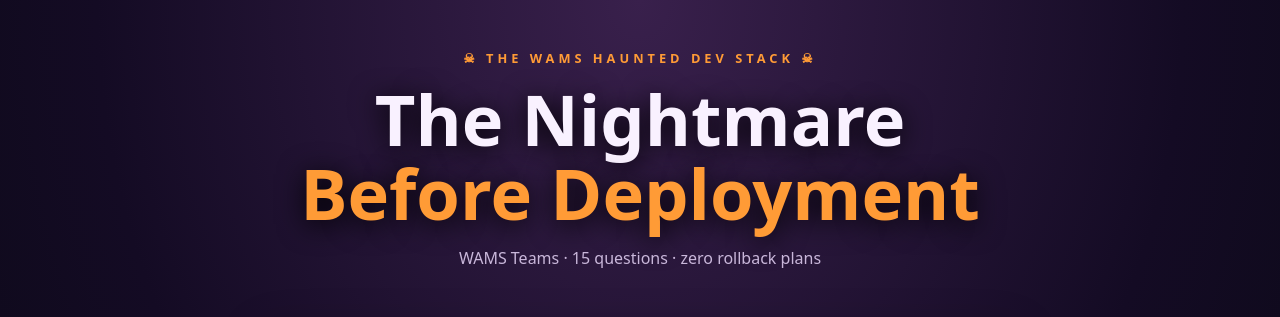
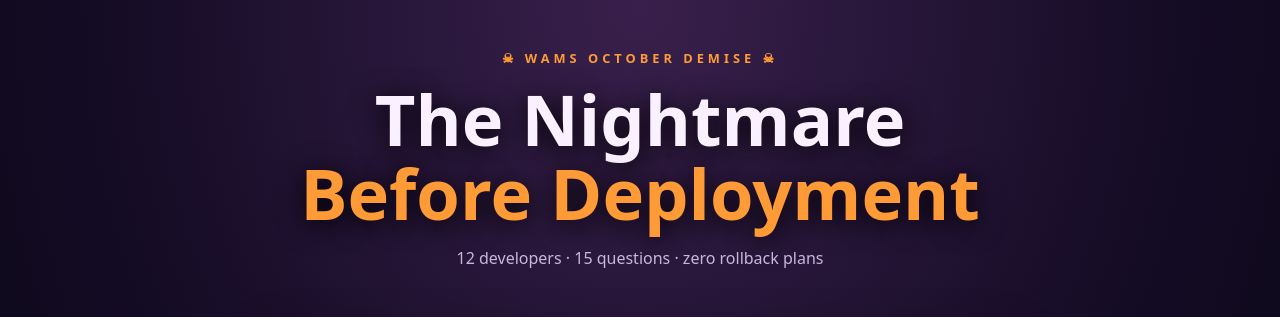
Before and after one commit to rolltacker/wams, a website: page public/index.html in a window 1280 px wide. Shown: the top 317 px of the page. Drawn offline with nearby package versions, Linux system fonts and the light colour scheme; no server answers.

Commit message:
Update index.html

```diff
--- a/public/index.html
+++ b/public/index.html
@@ -1 +1 @@
-<!doctype html><html lang="en"><head><meta charset="utf-8"><meta name="viewport" content="width=device-width,initial-scale=1"><title>The Nightmare Before Deployment</title><link rel="stylesheet" href="/style.css"></head><body><main><header><div class="eyebrow">☠ THE WAMS HAUNTED DEV STACK ☠</div><h1>The Nightmare <em>Before Deployment</em></h1><p class="tag">WAMS Teams · 15 questions · zero rollback plans</p></header><section id="login" class="panel"><h2>Enter the haunted lobby</h2><p>Choose your most terrifying developer nickname.</p><input id="nickname" maxlength="24" placeholder="e.g. NullPointergeist"><button id="join">Join the game →</button><p id="error" class="error"></p><a href="/host.html">Hosting the game?</a></section><section id="game" hidden><div class="status"><span id="round"></span><span id="progress"></span></div><div class="panel"><div id="timer" class="timer"></div><h2 id="question"></h2><div id="choices" class="choices"></div><p id="message"></p></div><div id="scores" class="panel" hidden><h2 id="scoretitle">Leaderboard</h2><div id="board"></div></div></section><footer>💀 Beware the Friday deployment 💀</footer></main><script src="/socket.io/socket.io.js"></script><script src="/app.js"></script></body></html>
+<!doctype html><html lang="en"><head><meta charset="utf-8"><meta name="viewport" content="width=device-width,initial-scale=1"><title>The Nightmare Before Deployment</title><link rel="stylesheet" href="/style.css"></head><body><main class="player-layout"><header><div class="eyebrow">☠ WAMS OCTOBER DEMISE ☠</div><h1>The Nightmare <em>Before Deployment</em></h1><p class="tag">12 developers · 15 questions · zero rollback plans</p></header><section id="login" class="panel"><h2>Enter the haunted lobby</h2><p>Choose your most terrifying developer nickname.</p><input id="nickname" maxlength="24" placeholder="e.g. NullPointergeist"><button id="join">Join the game →</button><p id="error" class="error"></p><a href="/host.html">Hosting the game?</a></section><section id="game" hidden><div class="status"><span id="round"></span><span id="progress"></span></div><div class="panel"><div id="timer" class="timer"></div><h2 id="question"></h2><div id="choices" class="choices"></div><p id="message"></p></div></section><aside id="scores" class="panel floating-board" hidden><details id="mobile-rankings" open><summary><span>🏆 Live Leaderboard</span><span id="myrank"></span></summary><div id="board"></div></details></aside><footer>💀 Beware the Friday deployment 💀</footer></main><script src="/socket.io/socket.io.js"></script><script src="/app.js"></script></body></html>
```
